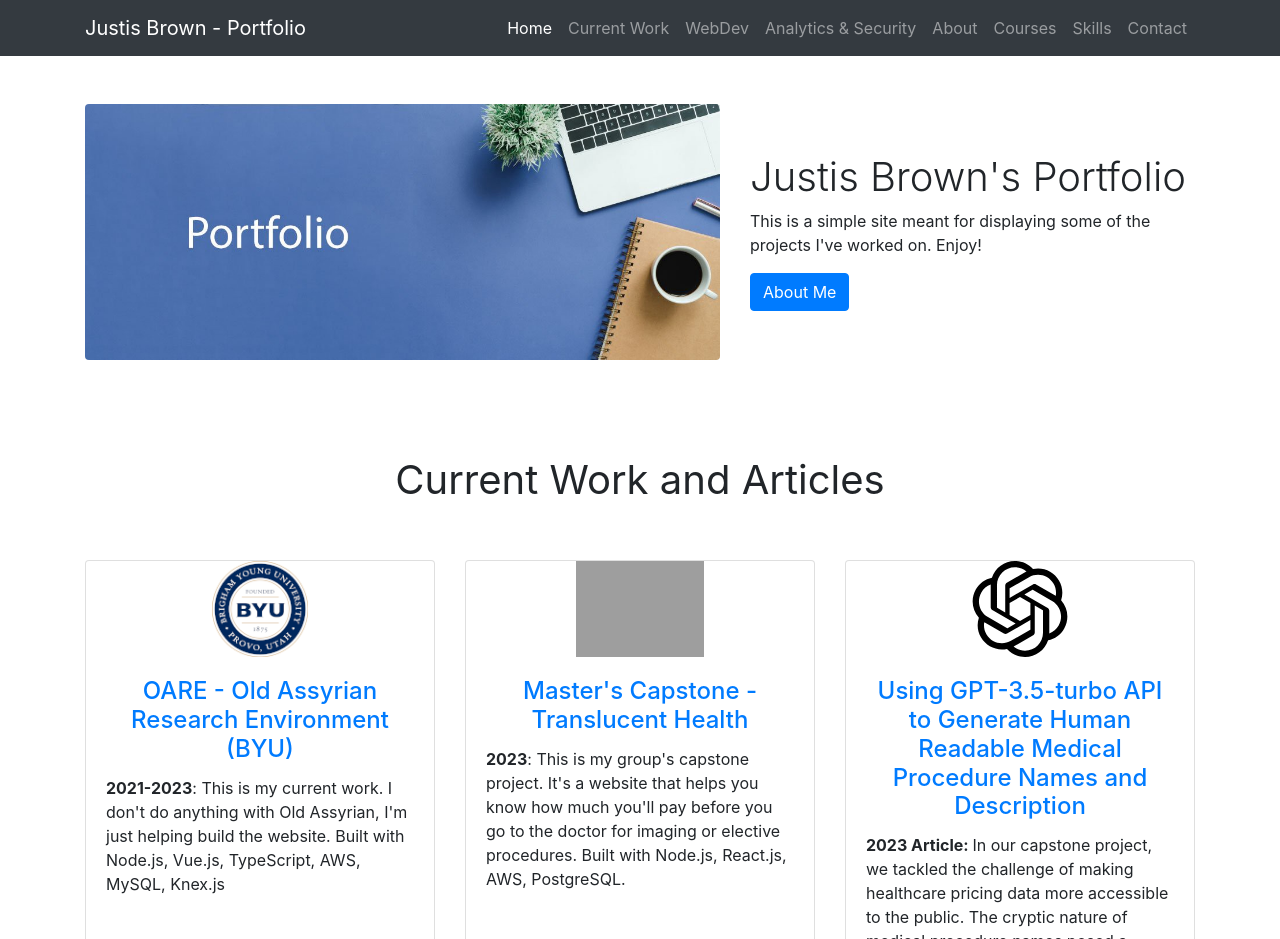
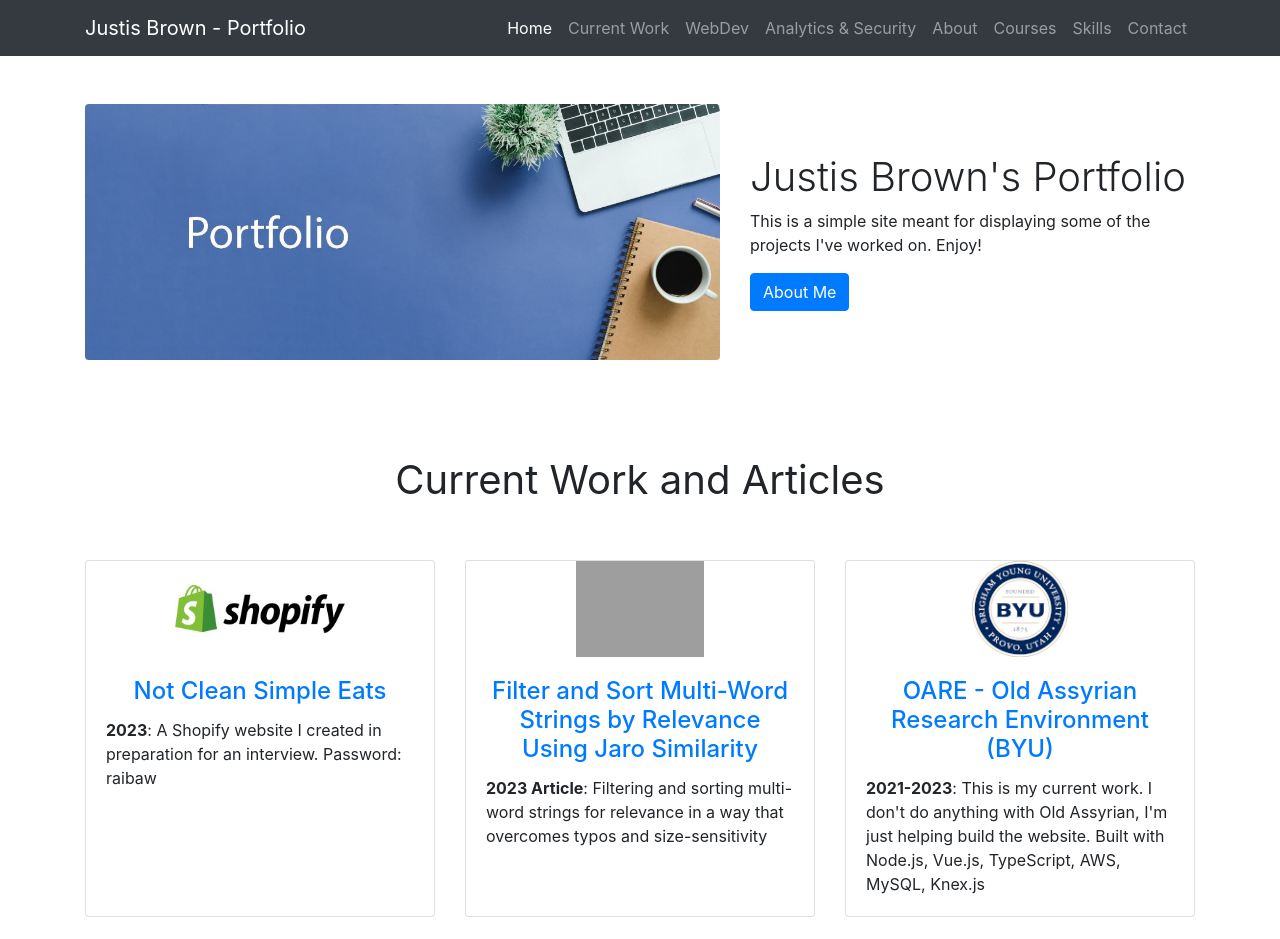
Before and after one commit to jbro-lab/portfolio, a website: page index.html in a window 1280 px wide. Shown: the top 939 px of the page. Drawn offline with Linux system fonts and the light colour scheme; grey boxes are pictures that could not be loaded.

Commit message:
add a few pieces of content

```diff
--- a/index.html
+++ b/index.html
@@ -127,6 +127,52 @@
             <a
               target="_blank"
               rel="noopener noreferrer"
+              href="https://notcleansimpleeats.myshopify.com/"
+              ><img class="card-img--contain" src="img/shopify.jpg" alt=""
+            /></a>
+            <div class="card-body">
+              <h4 class="card-title">
+                <a
+                  target="_blank"
+                  rel="noopener noreferrer"
+                  href="https://notcleansimpleeats.myshopify.com/"
+                  >Not Clean Simple Eats</a
+                >
+              </h4>
+              <p class="card-text">
+                <b>2023</b>: A Shopify website I created in preparation for an interview. Password: raibaw
+              </p>
+            </div>
+          </div>
+        </div>
+        <div class="col-lg-4 col-md-6 col-sm-6 mb-4">
+          <div class="card h-100">
+            <a
+              target="_blank"
+              rel="noopener noreferrer"
+              href="https://www.linkedin.com/pulse/filter-sort-multi-word-strings-relevance-using-jaro-similarity-brown%3FtrackingId=pwl5QWDjSSC28Y6MexdoaQ%253D%253D/?trackingId=pwl5QWDjSSC28Y6MexdoaQ%3D%3D"
+              ><img class="card-img--contain" src="img/DALL·E 2023-05-22 17.24.17 - Rembrandt using a computer, in Rembrandt's own style.png" alt=""
+            /></a>
+            <div class="card-body">
+              <h4 class="card-title">
+                <a
+                  target="_blank"
+                  rel="noopener noreferrer"
+                  href="https://www.linkedin.com/pulse/filter-sort-multi-word-strings-relevance-using-jaro-similarity-brown%3FtrackingId=pwl5QWDjSSC28Y6MexdoaQ%253D%253D/?trackingId=pwl5QWDjSSC28Y6MexdoaQ%3D%3D"
+                  >Filter and Sort Multi-Word Strings by Relevance Using Jaro Similarity</a
+                >
+              </h4>
+              <p class="card-text">
+                <b>2023 Article</b>: Filtering and sorting multi-word strings for relevance in a way that overcomes typos and size-sensitivity
+              </p>
+            </div>
+          </div>
+        </div>
+        <div class="col-lg-4 col-md-6 col-sm-6 mb-4">
+          <div class="card h-100">
+            <a
+              target="_blank"
+              rel="noopener noreferrer"
               href="https://oare.byu.edu"
               ><img class="card-img--contain" src="img/byu_circle.png" alt=""
             /></a>
@@ -151,7 +197,7 @@
             <a
               target="_blank"
               rel="noopener noreferrer"
-              href="https://translucenthealth.net"
+              href="https://medium.com/@havelljd/translucent-health-clear-pricing-for-healthcare-72818292dca1"
               ><img class="card-img--contain" src="https://images.unsplash.com/photo-1666214280391-8ff5bd3c0bf0?ixlib=rb-4.0.3&ixid=MnwxMjA3fDF8MHxwaG90by1wYWdlfHx8fGVufDB8fHx8&auto=format&fit=crop&w=1740&q=80" alt=""
             /></a>
             <div class="card-body">
@@ -159,12 +205,12 @@
                 <a
                   target="_blank"
                   rel="noopener noreferrer"
-                  href="https://translucenthealth.net"
+                  href="https://medium.com/@havelljd/translucent-health-clear-pricing-for-healthcare-72818292dca1"
                   >Master's Capstone - Translucent Health</a
                 >
               </h4>
               <p class="card-text">
-                <b>2023</b>: This is my group's capstone project. It's a website
+                <b>2023</b>: This is my group's capstone project (right now it's just a link to an article we wrote about it). It's a website
                 that helps you know how much you'll pay before you go to the
                 doctor for imaging or elective procedures. Built with Node.js, React.js, AWS, PostgreSQL.
               </p>
```
Also changed, not shown: img/shopify.jpg (added), 1 other file.
